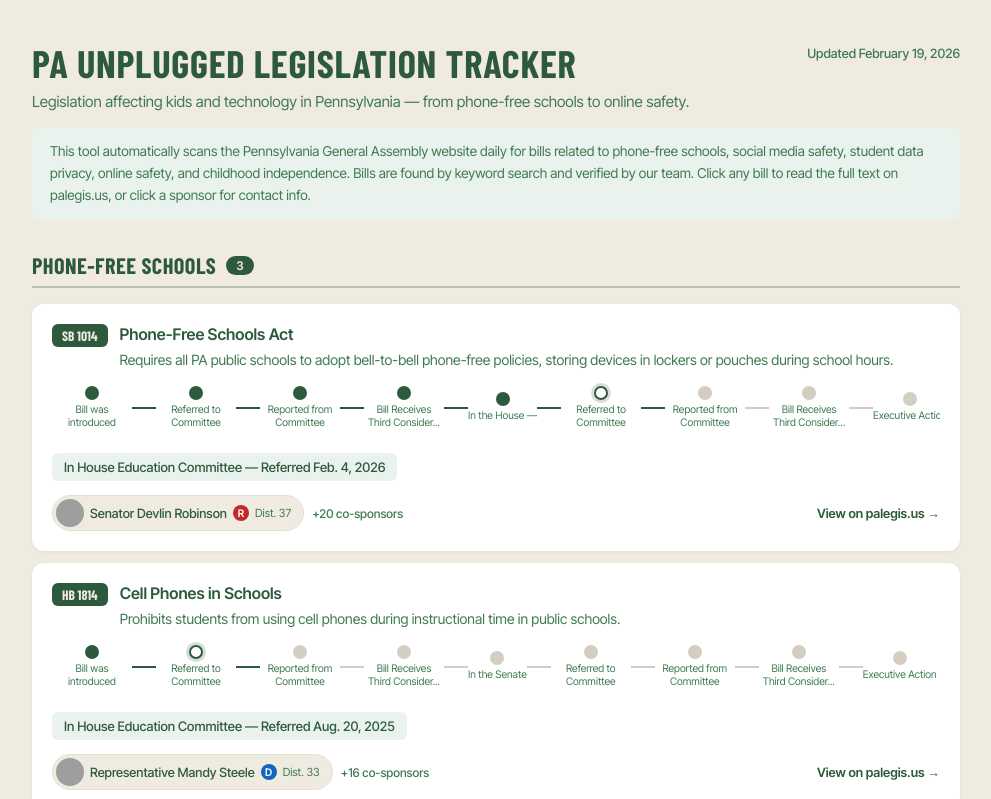
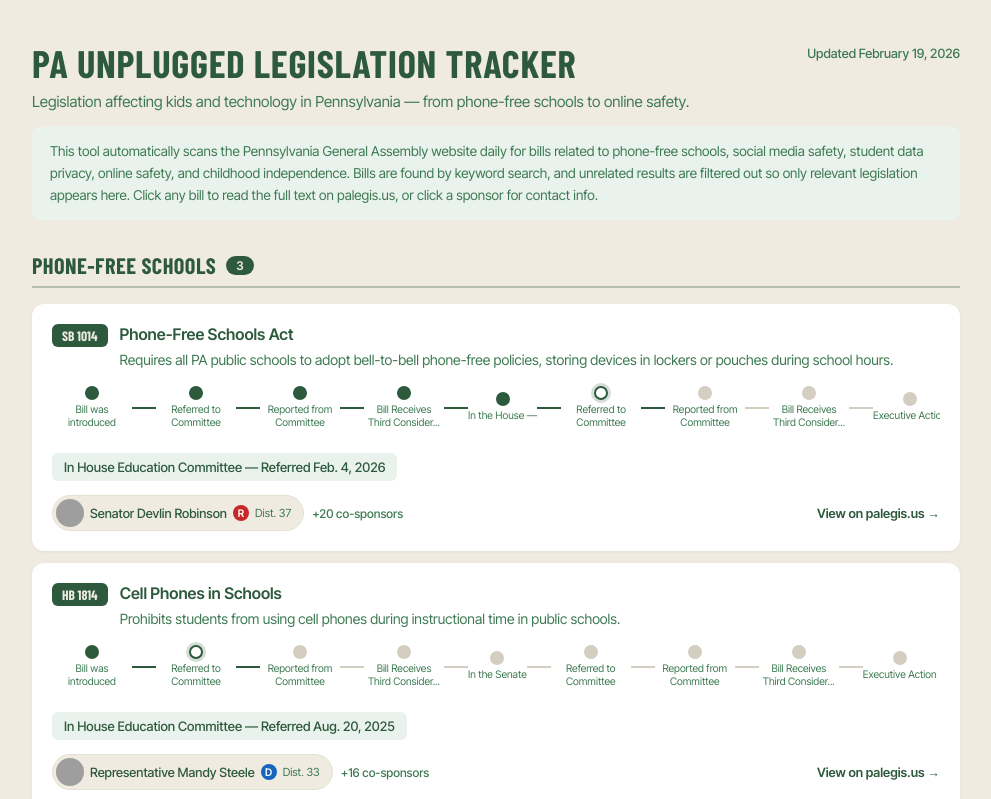
Before and after one commit to abirdbecker/pa-bill-tracker, a React (Vite) app: page / in a window 1280 px wide. Shown: the top 799 px of the page, without its empty margins (144-1135 px from the left). Built offline with nearby package versions, Linux system fonts and the light colour scheme; grey boxes are pictures that could not be loaded; the HTML template or start-up script is replaced by a standard one; a web font is replaced by a local one.

Commit message:
Update methodology copy — explain filtering without claiming manual review
Co-Authored-By: Claude Opus 4.6 <noreply@anthropic.com>

```diff
--- a/src/components/Header.jsx
+++ b/src/components/Header.jsx
@@ -16,7 +16,7 @@ export default function Header({ generated }) {
       </div>
       <div className="header__methodology">
         <p>
-          This tool automatically scans the Pennsylvania General Assembly website daily for bills related to phone-free schools, social media safety, student data privacy, online safety, and childhood independence. Bills are found by keyword search and verified by our team. Click any bill to read the full text on palegis.us, or click a sponsor for contact info.
+          This tool automatically scans the Pennsylvania General Assembly website daily for bills related to phone-free schools, social media safety, student data privacy, online safety, and childhood independence. Bills are found by keyword search, and unrelated results are filtered out so only relevant legislation appears here. Click any bill to read the full text on palegis.us, or click a sponsor for contact info.
         </p>
       </div>
     </header>
```
